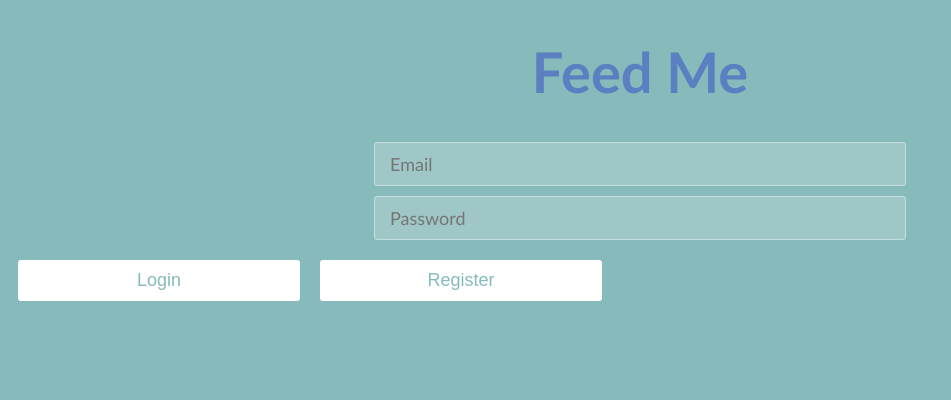
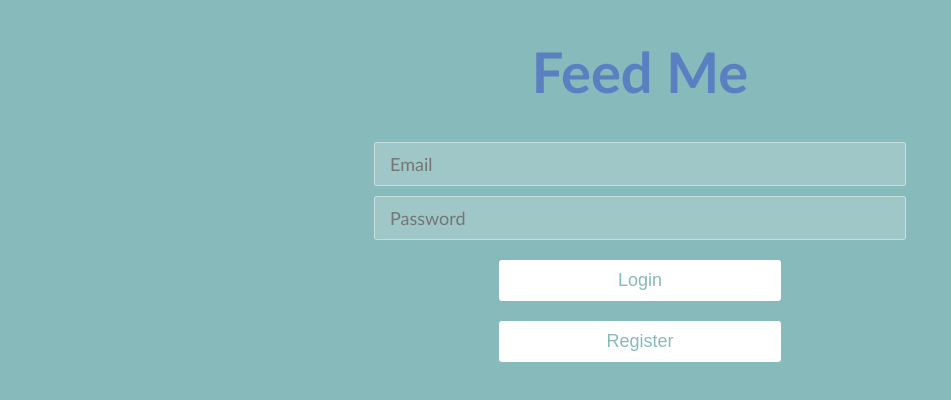
Before and after one commit to Tamir198/feed-me-web, a React (Create React App) app in the folder frontend/: page /Feed in a window 1280 px wide. Shown: the top 400 px of the page, without its empty margins (0-951 px from the left). Built offline with nearby package versions, Linux system fonts and the light colour scheme.

Commit message:
Change ui of login buttons

```diff
--- a/frontend/src/components/LoginMenu/LoginMenu.js
+++ b/frontend/src/components/LoginMenu/LoginMenu.js
@@ -1,58 +1,57 @@
 import styles from "./LoginMenu.module.css";
-import {useEffect, useRef, useState} from "react"
+import { useEffect, useRef, useState } from "react";
 import { Api } from "../../services/api";
-import { Router, useNavigate, Routes, Navigate, Route} from "react-router-dom";
+import { Link } from "react-router-dom";
+import { Router, useNavigate, Routes, navigate, Route } from "react-router-dom";
 
 function LoginMenu() {
+  const currentUser = {
+    isLoggedIn: true,
+    userId: "",
+    useremail: "",
+    userFbId: "",
+  };
 
-  const currentUser = {
-    isLoggedIn: false,
-    userId: '',
-    useremail: '',
-    userFbId: ''
-  }
-
-  const userEmail = useRef(null)
-  const userPass = useRef(null)
+  const userEmail = useRef(null);
+  const userPass = useRef(null);
   const navigate = useNavigate();
 
-
-  async function createUser(){
+  async function createUser() {
     const res = await Api.post("user/newUser", {
       email: userEmail.current.value,
-      password: userPass.current.value
-    })
-    console.log(res)
-    localStorage.setItem(userEmail.current.value, JSON.stringify(res.data))
+      password: userPass.current.value,
+    });
+    console.log(res);
+    localStorage.setItem(userEmail.current.value, JSON.stringify(res.data));
     currentUser.userId = res.data._id;
     currentUser.useremail = res.data.email;
     currentUser.userFbId = res.data.firebaeId;
     currentUser.isLoggedIn = true;
-    console.log(currentUser)
+    console.log(currentUser);
   }
 
-  // useEffect(() => {
-  //   if(currentUser.isLoggedIn){
-  //     	// navigate('/Feed', {replace: true})
-  //       <Navigate replace to='/Feed' />
-  //   }
-
-  //   return (() => currentUser.isLoggedIn = false)
-  // }, [currentUser.isLoggedIn])
+  useEffect(() => {
+    if (currentUser.isLoggedIn) {
+      navigate("/Feed", { replace: true });
+      // <Navigate replace to='/Feed' />
+    }
+  }, [currentUser.isLoggedIn]);
 
   return (
-      <div className="form" >
-        <input type="email" placeholder="Email" ref={userEmail} />
-        <input type="password" placeholder="Password" ref={userPass} />
+    <div className="form">
+      <input type="email" placeholder="Email" ref={userEmail} />
+      <input type="password" placeholder="Password" ref={userPass} />
+      <div className={styles.registration_buttons}>
         <button type="submit">Login</button>
         <button onClick={createUser}>Register</button>
-        <Routes>
+      </div>
+      {/* <Routes>
           <Route
             path="/"
             element={currentUser.isLoggedIn && <Navigate to="/Feed" />}
            />
-        </Routes>
-      </div>
+        </Routes> */}
+    </div>
   );
 }
 
--- a/frontend/src/components/LoginMenu/LoginMenu.module.css
+++ b/frontend/src/components/LoginMenu/LoginMenu.module.css
@@ -31,3 +31,9 @@ form button {
     width: 282px;
     font-size: 18px;
 }
+
+.registration_buttons {
+    display: flex;
+    flex-direction: column;
+    align-items: center;
+}
```
